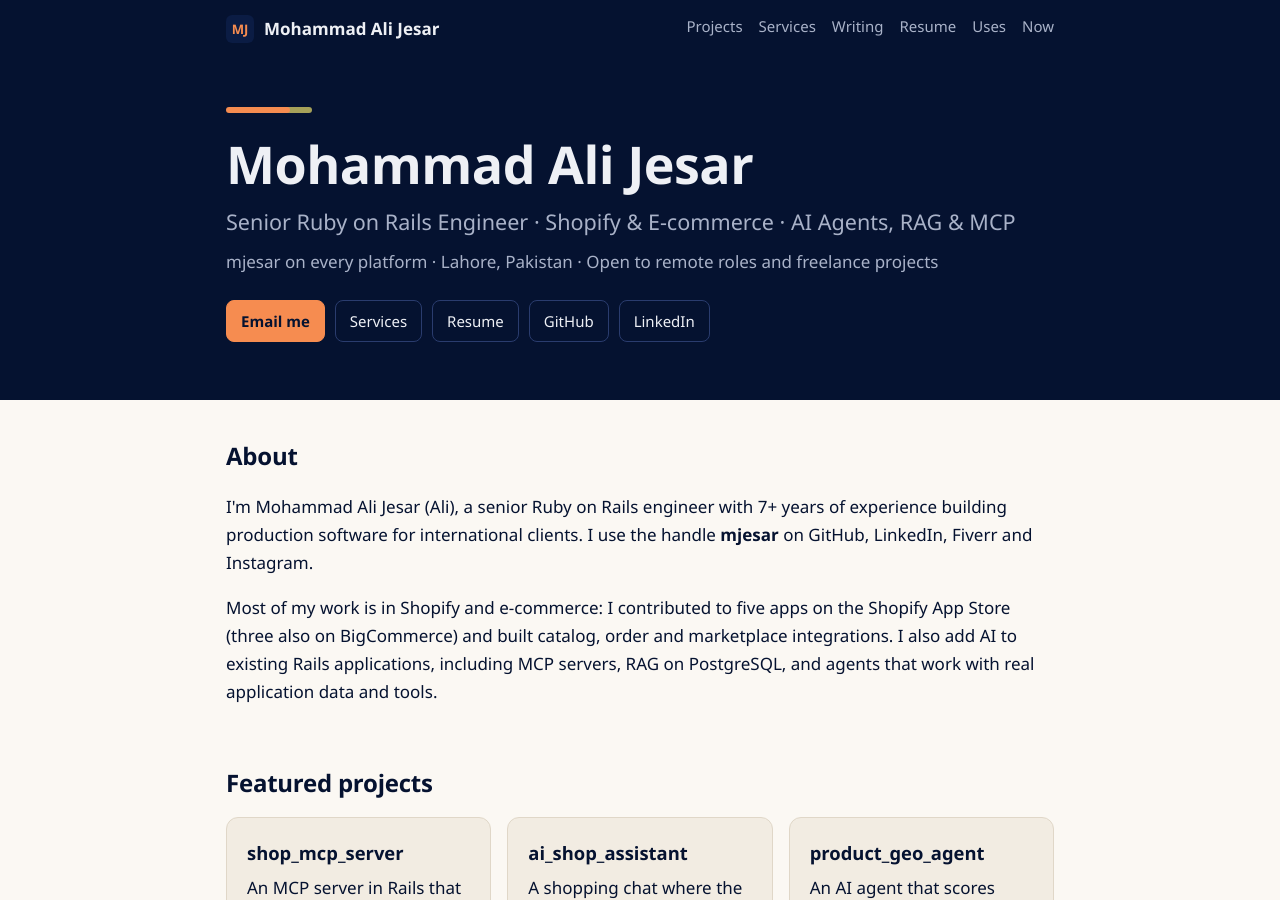
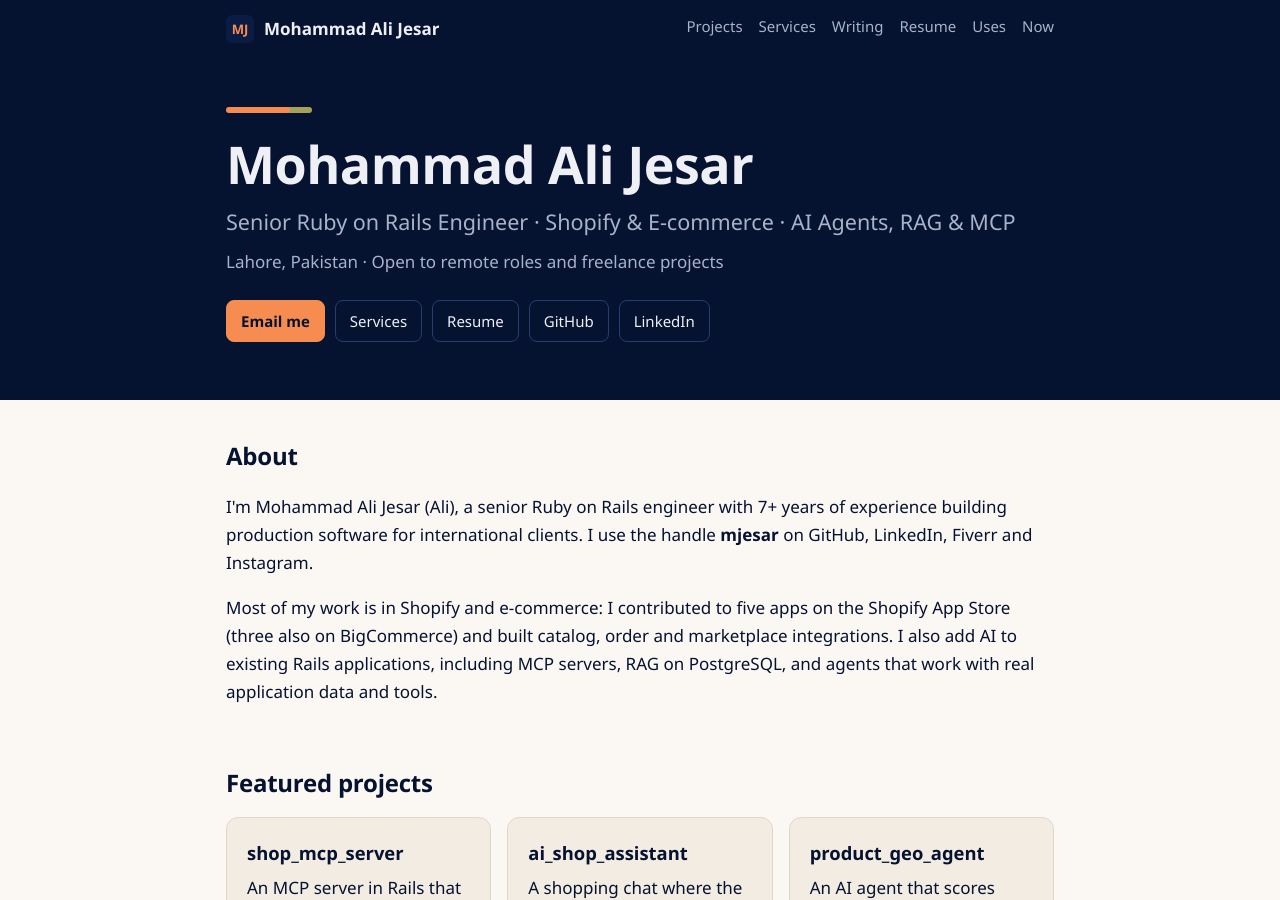
Before and after one commit to mjesar/mjesar.github.io, a Jekyll site: the page built from index.html, in a window 1280 px wide and 900 px high. Built offline with Jekyll 4.4.1, drawn with Linux system fonts in a browser that asks for light colours.

Commit message:
remove handle line from home hero

```diff
--- a/index.html
+++ b/index.html
@@ -68,7 +68,7 @@ description: Mohammad Ali Jesar (mjesar) is a senior Ruby on Rails engineer in L
     <div class="bar" aria-hidden="true"></div>
     <h1>Mohammad Ali Jesar</h1>
     <p class="lede">Senior Ruby on Rails Engineer · Shopify &amp; E-commerce · AI Agents, RAG &amp; MCP</p>
-    <p class="meta">mjesar on every platform · Lahore, Pakistan · Open to remote roles and freelance projects</p>
+    <p class="meta">Lahore, Pakistan · Open to remote roles and freelance projects</p>
     <ul class="links">
       <li><a class="btn primary" href="mailto:mohammadalijaisar@gmail.com">Email me</a></li>
       <li><a class="btn" href="/services/">Services</a></li>
```
